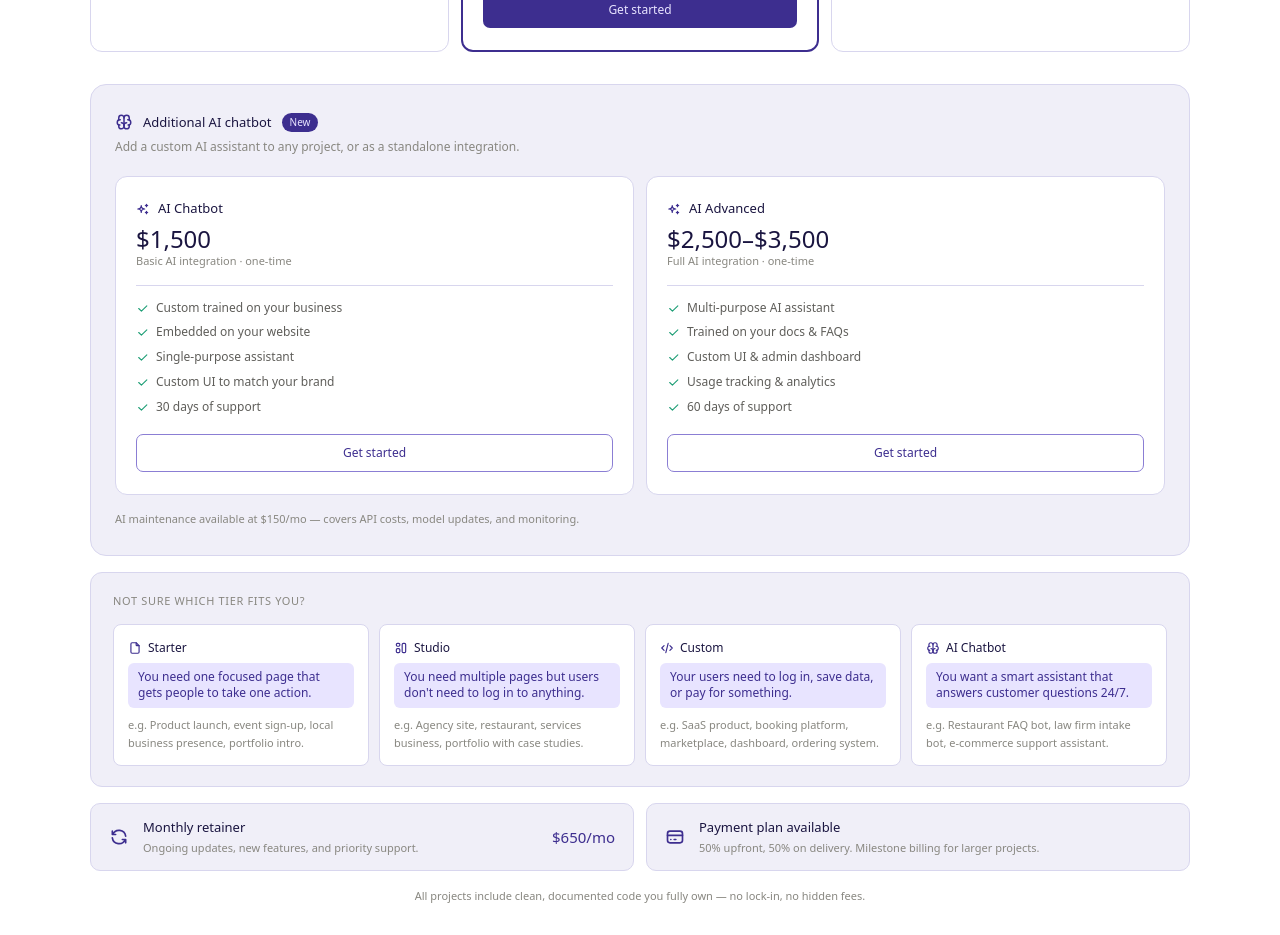
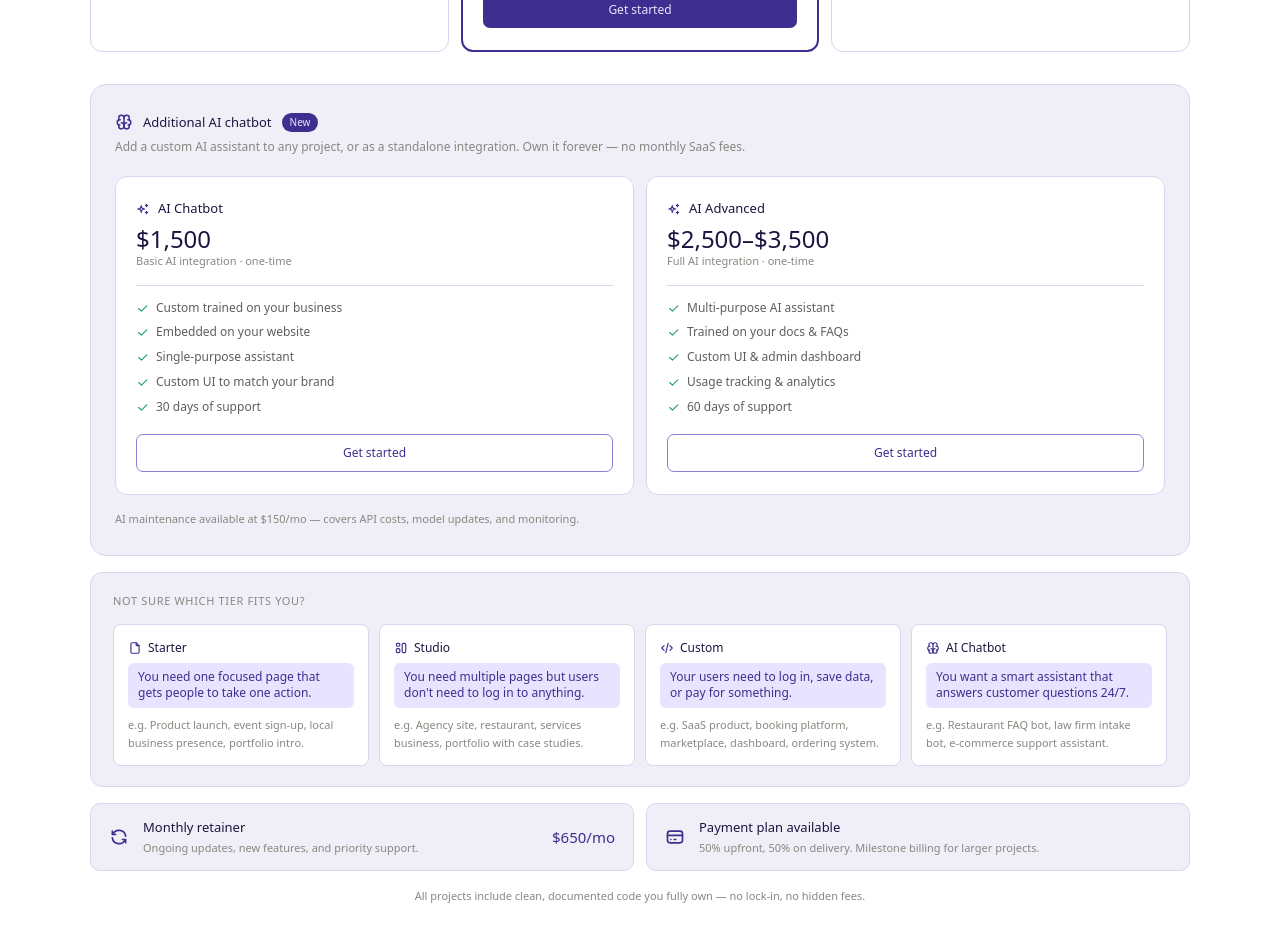
Before and after one commit to VividDev26/VividDev, a Next.js app: page / in a window 1280 px wide. Shown: the part 2080-3015 px from the top of the page. Built offline with nearby package versions, Linux system fonts and the light colour scheme.

Commit message:
Added additonal note for Ai ChatBot

```diff
--- a/app/components/Pricing.tsx
+++ b/app/components/Pricing.tsx
@@ -88,7 +88,7 @@ export default function Pricing() {
             <p style={{ fontSize: 13, fontWeight: 500, color: "#1A1540" }}>Additional AI chatbot</p>
             <span style={{ fontSize: 10, fontWeight: 500, background: "#3D2E8F", color: "#E8E4FF", padding: "2px 8px", borderRadius: 20 }}>New</span>
           </div>
-          <p style={{ fontSize: 12, color: "#888780", marginBottom: 20 }}>Add a custom AI assistant to any project, or as a standalone integration.</p>
+          <p style={{ fontSize: 12, color: "#888780", marginBottom: 20 }}>Add a custom AI assistant to any project, or as a standalone integration. Own it forever — no monthly SaaS fees.</p>
           <div style={{ display: "grid", gridTemplateColumns: "repeat(auto-fit, minmax(240px, 1fr))", gap: 12 }}>
             {aiTiers.map((t) => (
               <div key={t.name} style={{ background: "#fff", border: "0.5px solid #D8D6EE", borderRadius: 12, padding: "22px 20px" }}>
```
